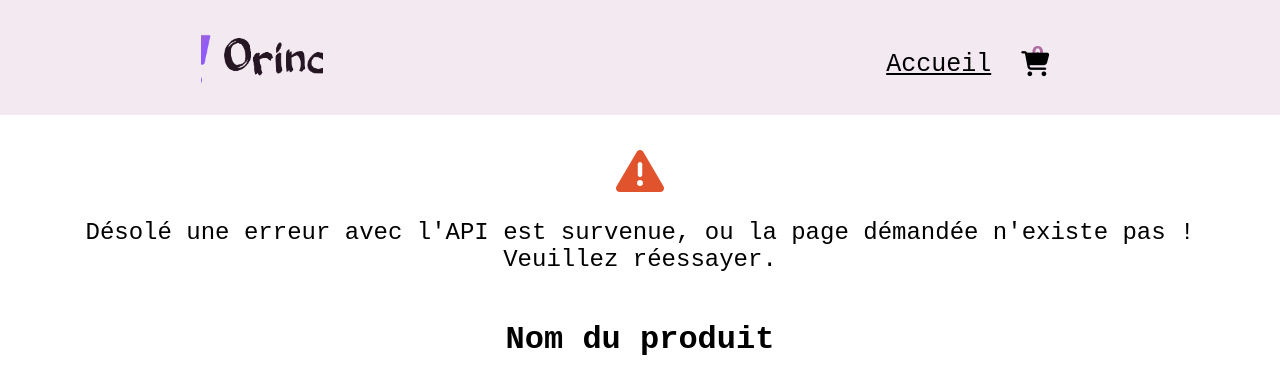
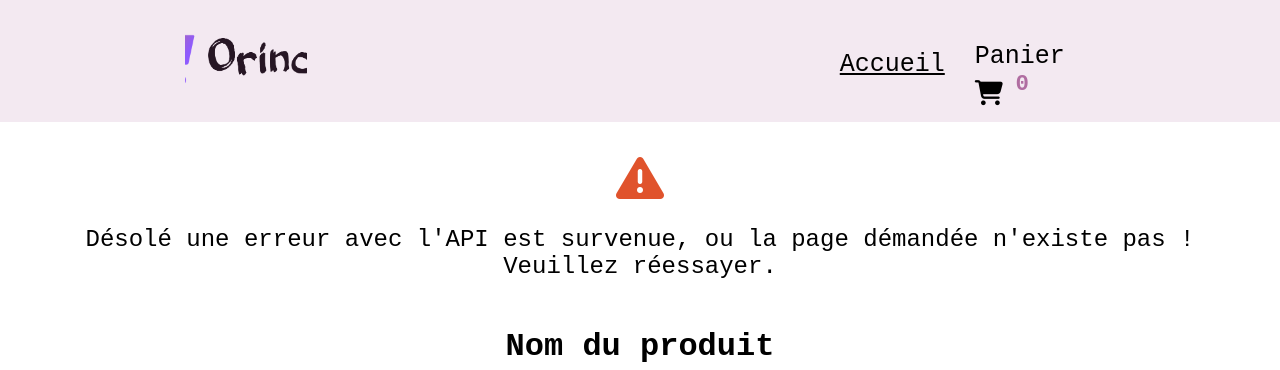
Before and after one commit to T-dev20/TravisGuibinga_5_090121, a plain HTML site: page front-end/product.html in a window 1280 px wide. Shown: the top 370 px of the page. Drawn offline with Linux system fonts and the light colour scheme; no server answers.

Commit message:
ajout du texte 'panier'

```diff
--- a/front-end/product.html
+++ b/front-end/product.html
@@ -25,7 +25,7 @@
             <li>
               <a href="basket.html" class="basketLink"
                 ><i class="fas fa-shopping-cart cart"></i
-                ><span id="prodNumber" class="countProd">0</span></a
+                ><span id="prodNumber" class="countProd">0</span> Panier</a
               >
             </li>
           </ul>
```
